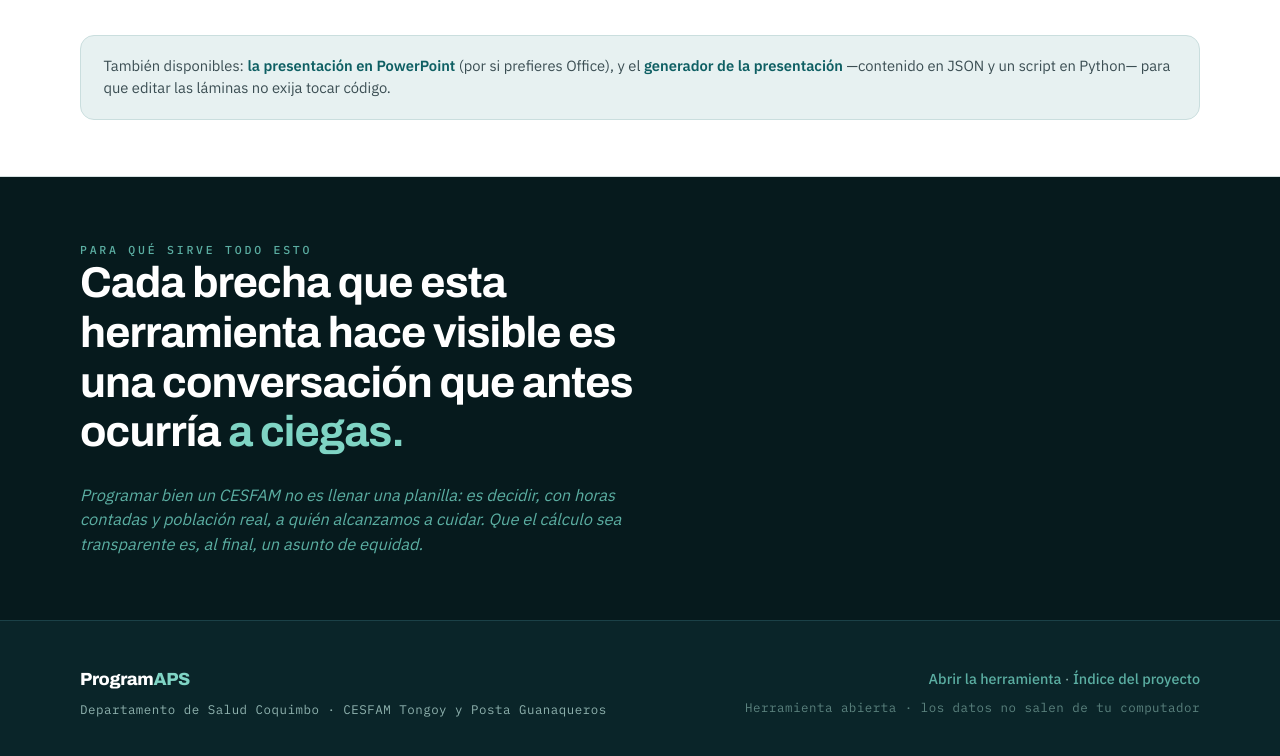
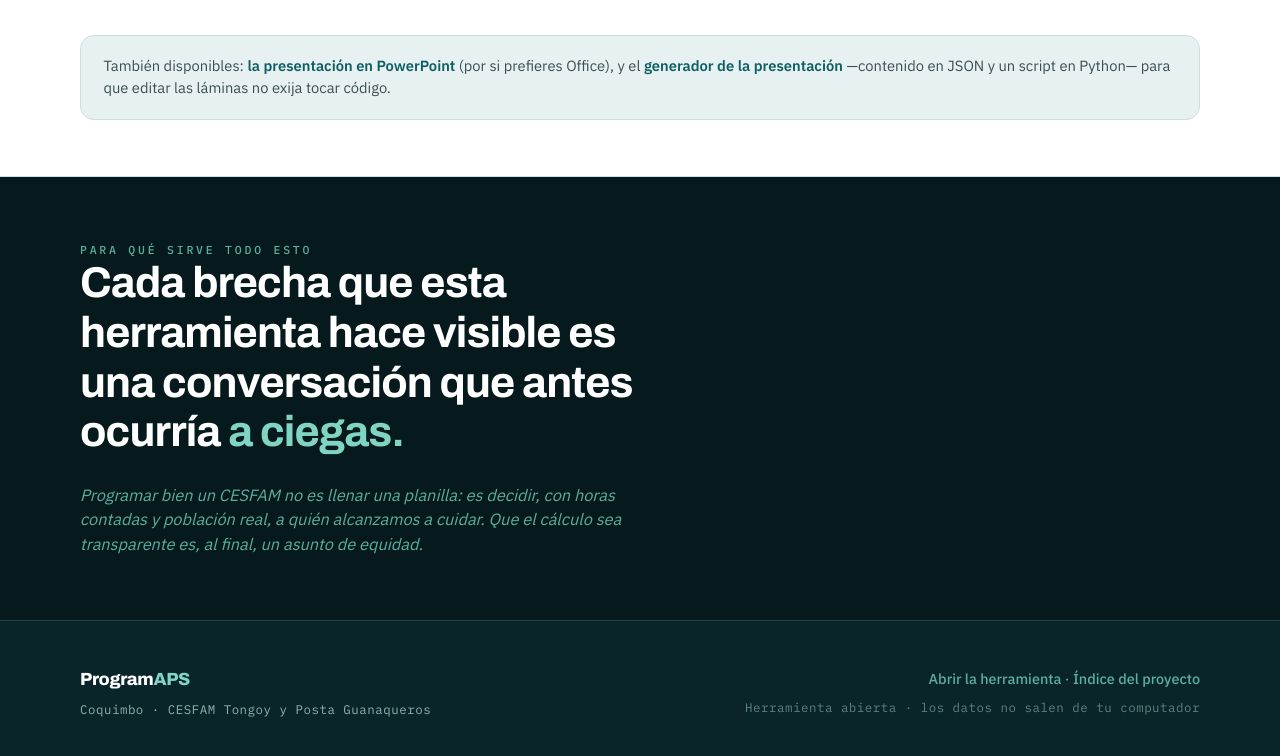
Before and after one commit to ismaelvasquezl/HTA_Matriz_Programacion_Tongoy_2026, a plain HTML site: page index.html in a window 1280 px wide. Shown: the part 2678-3434 px from the top of the page. Drawn offline with Linux system fonts and the light colour scheme.

Commit message:
Update index.html

```diff
--- a/index.html
+++ b/index.html
@@ -290,7 +290,7 @@ footer a:hover{color:#fff}
   <div class="wrap">
     <div>
       <div class="logo" style="font-size:1.1rem">Program<em>APS</em></div>
-      <div class="fl" style="margin-top:.4rem">Departamento de Salud Coquimbo · CESFAM Tongoy y Posta Guanaqueros</div>
+      <div class="fl" style="margin-top:.4rem">Coquimbo · CESFAM Tongoy y Posta Guanaqueros</div>
     </div>
     <div style="text-align:right">
       <a href="ProgramAPS_Tongoy.html">Abrir la herramienta</a> ·
```
